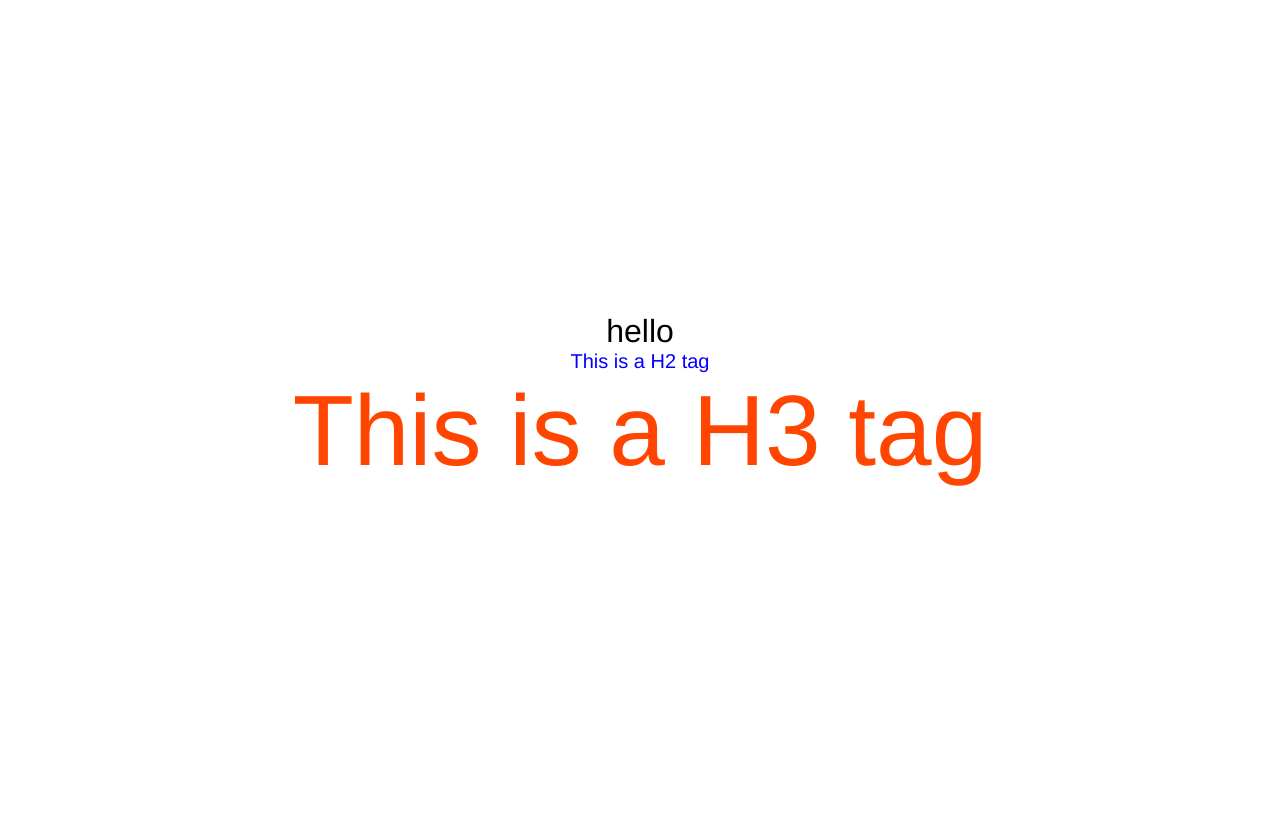
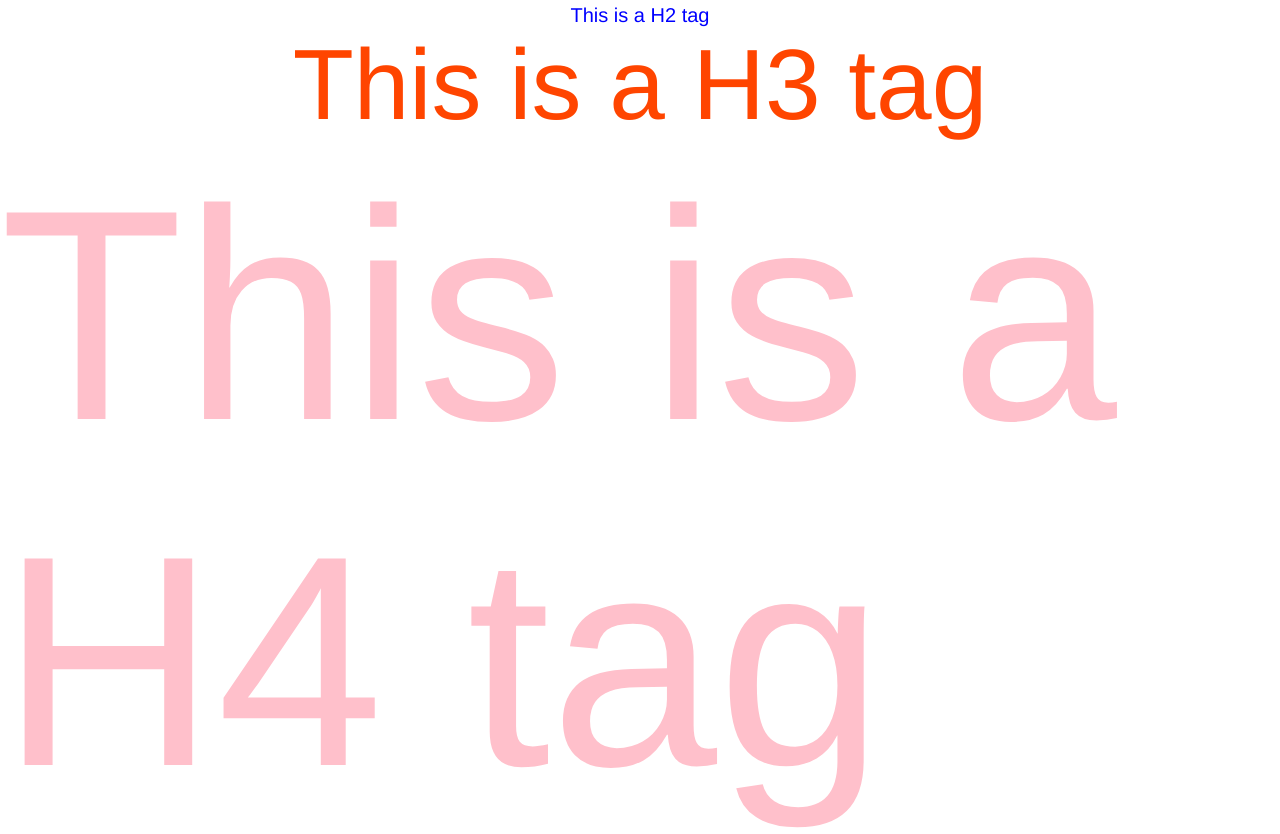
Before and after one commit to SanjeevMidda/git-testing, a React (Create React App) app: page / in a window 1280 px wide. Before the commit the page ends 800 px from the top, so only its background shows below. Built offline with nearby package versions, Linux system fonts and the light colour scheme.

Commit message:
added new H4 element into main component

```diff
--- a/src/App.js
+++ b/src/App.js
@@ -6,6 +6,7 @@ function App() {
       <h1>hello</h1>
       <h2>This is a H2 tag</h2>
       <h3>This is a H3 tag</h3>
+      <h4>This is a H4 tag</h4>
     </div>
   );
 }
```
